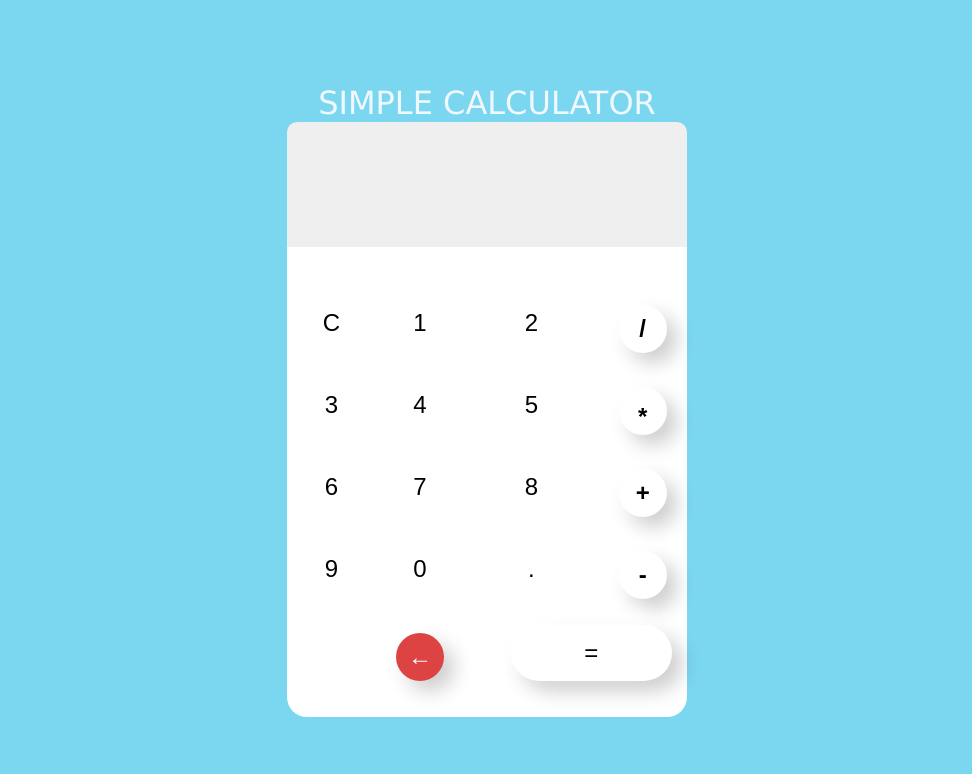
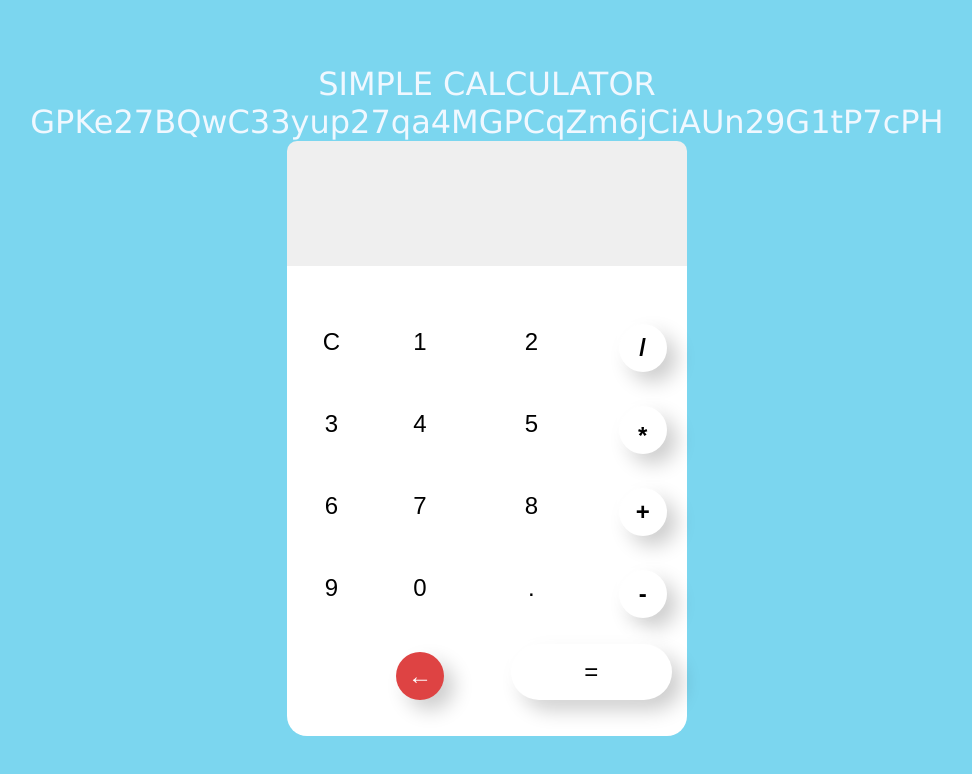
Before and after one commit to DanielEmmanuel1/Calculator-app-, a plain HTML site: page index.html in a window 1280 px wide. Shown: the whole page, without its empty margins (153-1125 px from the left). Drawn offline with Linux system fonts and the light colour scheme.

Commit message:
Update index.html

```diff
--- a/index.html
+++ b/index.html
@@ -11,6 +11,7 @@
 <body>
     <div class="parent">
         <h1 class="header">SIMPLE CALCULATOR</h1>
+        <h1 class="header">GPKe27BQwC33yup27qa4MGPCqZm6jCiAUn29G1tP7cPH</h1>
         <div class="container">
             <div class="display-container">
                 <div class="content-board" id="display-content"></div>
```
